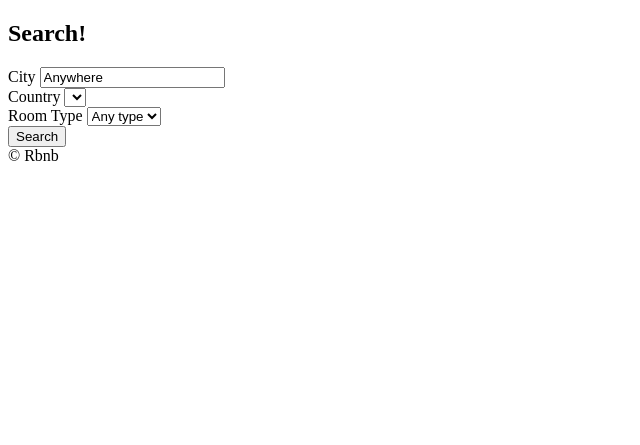
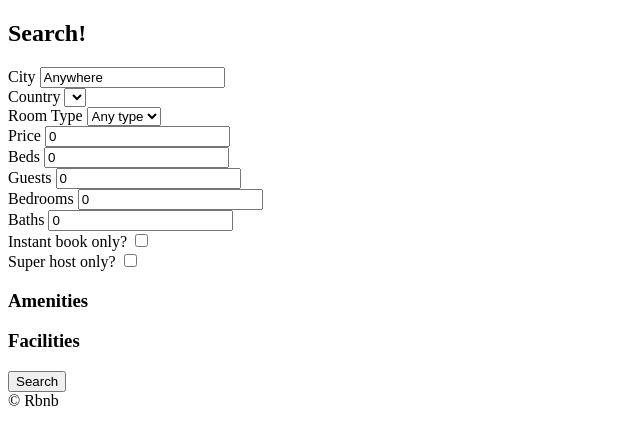
Before and after one commit to raminux/airbnb-clone, a Django app: page /rooms/search in a window 1280 px wide. Shown: the part 60-505 px from the top of the page, without its empty margins (0-640 px from the left). Run offline with Django 3.2, Linux system fonts and the light colour scheme; data that the repository does not hold is empty.

Commit message:
Finished Room search form

```diff
--- a/rooms/views.py
+++ b/rooms/views.py
@@ -36,15 +36,41 @@ def search(request):
     city = str.capitalize(city)
     selected_country = request.GET.get("country", "IR")
     selected_room_type = int(request.GET.get("room_type", 0))
-    room_types = models.RoomType.objects.all()
+    selected_amenities = request.GET.getlist("amenities")
+    selected_facilities = request.GET.getlist("facilities")
+    selected_instant = request.GET.get("instant", False)
+    selected_super_host = request.GET.get("super_host", False)
+
+    price = int(request.GET.get("price", 0))
+    beds = int(request.GET.get("beds", 0))
+    guests = int(request.GET.get("guests", 0))
+    bedrooms = int(request.GET.get("bedrooms", 0))
+    baths = int(request.GET.get("baths", 0))
+
     form = {
         "city": city,
         "selected_country": selected_country,
         "selected_room_type": selected_room_type,
+        "price": price,
+        "beds": beds,
+        "guests": guests,
+        "bedrooms": bedrooms,
+        "baths": baths,
+        "selected_amenities": selected_amenities,
+        "selected_facilities": selected_facilities,
+        "selected_instant": selected_instant,
+        "selected_super_host": selected_super_host,
     }
-    choices = {"countries": countries, "room_types": room_types}
-    test = {**form, **choices}
-    print(f"**form, **choices = {test}")
+
+    room_types = models.RoomType.objects.all()
+    amenities = models.Amenity.objects.all()
+    facilities = models.Facility.objects.all()
+    choices = {
+        "countries": countries,
+        "room_types": room_types,
+        "amenities": amenities,
+        "facilities": facilities,
+    }
     return render(
         request,
         "rooms/search.html",
--- a/templates/rooms/search.html
+++ b/templates/rooms/search.html
@@ -54,6 +54,73 @@ Search
             {% endfor %}
         </select>
     </div>
+    <div>
+        <label for="price">Price</label>
+        <input value="{{price}}" type="number" id="price" name="price" placeholder="Price" />
+    </div>
+    <div>
+        <label for="beds">Beds</label>
+        <input value="{{beds}}" type="number" id="beds" name="beds" placeholder="Beds" />
+    </div>
+    <div>
+        <label for="guests">Guests</label>
+        <input value="{{guests}}" type="number" id="guests" name="guests" placeholder="Guests" />
+    </div>
+    <div>
+        <label for="bedrooms">Bedrooms</label>
+        <input value="{{bedrooms}}" type="number" id="bedrooms" name="bedrooms" placeholder="Bedrooms" />
+    </div>
+    <div>
+        <label for="baths">Baths</label>
+        <input value="{{baths}}" type="number" id="baths" name="baths" placeholder="Baths" />
+    </div>
+    <div>
+        <label for="instant">Instant book only?</label>
+        {% if selected_instant %}
+        <input id="instant" name="instant" type="checkbox" checked>
+        {% else %}
+        <input id="instant" name="instant" type="checkbox">
+        {% endif %}
+    </div>
+    <div>
+        <label for="super_host">Super host only?</label>
+        {% if selected_super_host %}
+        <input id="super_host" name="super_host" type="checkbox" checked>
+        {% else %}
+        <input id="super_host" name="super_host" type="checkbox">
+        {% endif %}
+    </div>
+    <div>
+        <h3>Amenities</h3>
+        <ul>
+            {% for amenity in amenities %}
+            <li>
+                <label for="a_{{amenity.pk}}">{{amenity.name}}</label>
+                {% if amenity.pk|slugify in selected_amenities %}
+                <input id="a_{{amenity.pk}}" name="amenities" type="checkbox" value="{{amenity.pk}}" checked />
+                {% else %}
+                <input id="a_{{amenity.pk}}" name="amenities" type="checkbox" value="{{amenity.pk}}" />
+                {% endif %}
+            </li>
+            {% endfor %}
+        </ul>
+    </div>
+    <div>
+        <h3>Facilities</h3>
+        <ul>
+            {% for facility in facilities %}
+            <li>
+                <label for="f_{{facility.pk}}">{{facility.name}}</label>
+                {% if facility.pk|slugify in selected_facilities %}
+                <input id="f_{{facility.pk}}" name="facilities" type="checkbox" value="{{facility.pk}}" checked />
+                {% else %}
+                <input id="f_{{facility.pk}}" name="facilities" type="checkbox" value="{{facility.pk}}" />
+                {% endif%}
+            </li>
+            {% endfor %}
+        </ul>
+    </div>
+
     <button>Search</button>
 
 </form>
```
